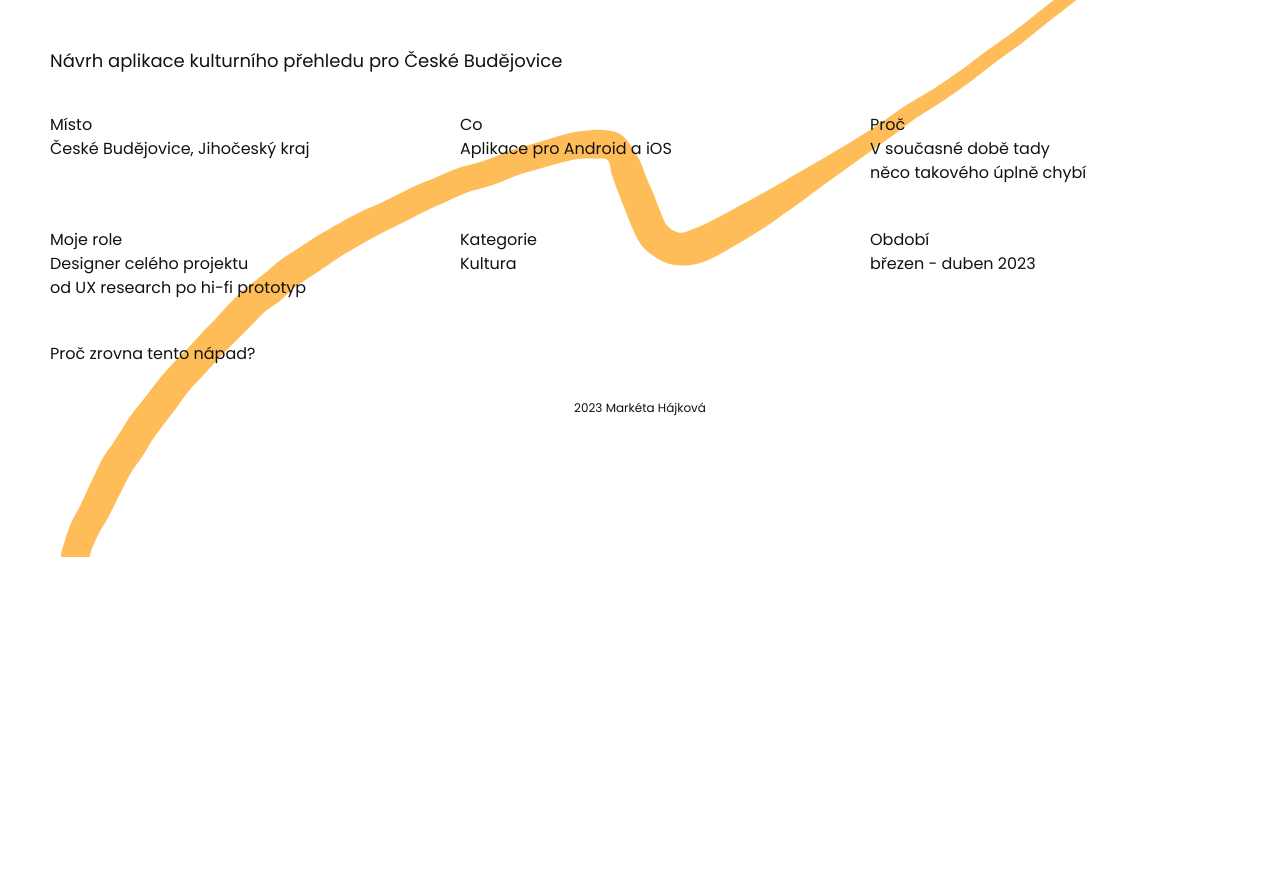
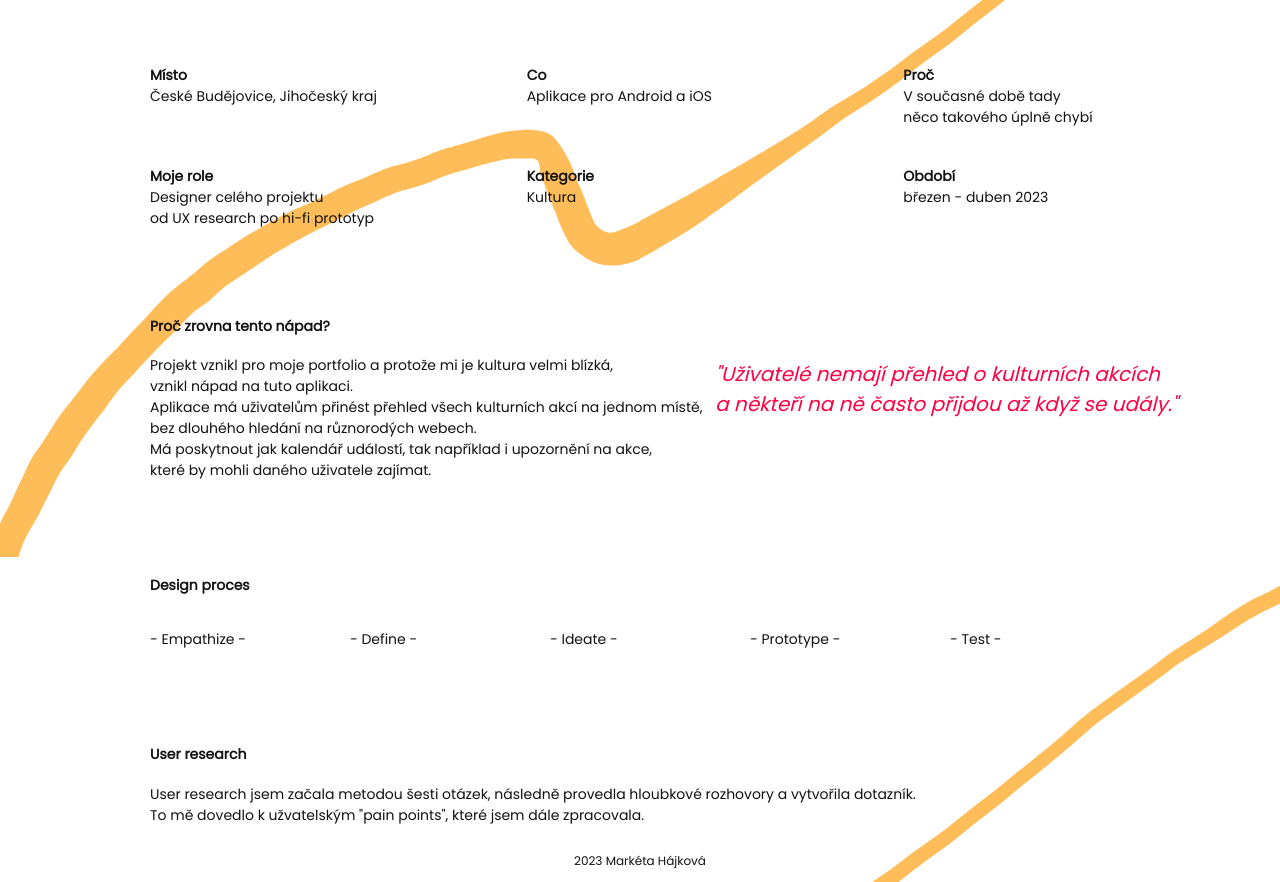
Before and after one commit to mahajek/projekt_portfolio, an Eleventy site: page casestudyone.html in a window 1280 px wide. Shown: the part 243-1125 px from the top of the page. Before the commit the page ends 800 px from the top, so only its background shows below. Built offline with nearby package versions, Linux system fonts and the light colour scheme; Eleventy itself is replaced by a stand-in of ours; files that its build step writes are made by us from their sources.

Commit message:
Case study

```diff
--- a/casestudyone.html
+++ b/casestudyone.html
@@ -5,27 +5,68 @@ title: one
 
 <div class="casestudyone">
   <h2 class="casestudyone__title">- 01 kde hledat kulturu -</h2>
-  <h3 class="casestudyone__subtitle">
-    Návrh aplikace kulturního přehledu pro České Budějovice
-  </h3>
   <div class="casestudyone__info">
     <h4 class="casestudyone__info--title">
-      Místo<br />České Budějovice, Jihočeský kraj
+      <strong>Místo</strong><br />České Budějovice, Jihočeský kraj
     </h4>
     <h4 class="casestudyone__info--title">
-      Co<br />Aplikace pro Android a iOS
+      <strong>Co</strong><br />Aplikace pro Android a iOS
     </h4>
     <h4 class="casestudyone__info--title">
-      Proč<br />V současné době tady <br />něco takového úplně chybí
+      <strong>Proč</strong><br />V současné době tady <br />něco takového úplně
+      chybí
     </h4>
     <h4 class="casestudyone__info--title">
-      Moje role<br />Designer celého projektu <br />od UX research po hi-fi
-      prototyp
+      <strong>Moje role</strong><br />Designer celého projektu <br />od UX
+      research po hi-fi prototyp
     </h4>
-    <h4 class="casestudyone__info--title">Kategorie<br />Kultura</h4>
-    <h4 class="casestudyone__info--title">Období<br />březen - duben 2023</h4>
+    <h4 class="casestudyone__info--title">
+      <strong>Kategorie</strong><br />Kultura
+    </h4>
+    <h4 class="casestudyone__info--title">
+      <strong>Období</strong><br />březen - duben 2023
+    </h4>
   </div>
-  <div class="why">
-    <h4>Proč zrovna tento nápad?</h4>
+  <div class="project__overview">
+    <div class="project__overview--description">
+      <h4><strong>Proč zrovna tento nápad?</strong></h4>
+      <p>
+        Projekt vznikl pro moje portfolio a protože mi je kultura velmi
+        blízká,<br />
+        vznikl nápad na tuto aplikaci.<br />
+        Aplikace má uživatelům přinést přehled všech kulturních akcí na jednom
+        místě,
+        <br />bez dlouhého hledání na různorodých webech.<br />
+        Má poskytnout jak kalendář událostí, tak například i upozornění na akce,
+        <br />
+        které by mohli daného uživatele zajímat.
+      </p>
+    </div>
+    <div class="project__overview--problem">
+      <h4>
+        "Uživatelé nemají přehled o kulturních akcích <br />a někteří na ně
+        často přijdou až když se udály."
+      </h4>
+    </div>
+  </div>
+  <div class="design-proces">
+    <h4><strong>Design proces</strong></h4>
+    <div class="design-proces__stages">
+      <p>- Empathize -</p>
+      <p>- Define -</p>
+      <p>- Ideate -</p>
+      <p>- Prototype -</p>
+      <p>- Test -</p>
+    </div>
+  </div>
+  <div class="user-research">
+    <h4>
+      <strong>User research</strong>
+    </h4>
+    <p>
+      User research jsem začala metodou šesti otázek, následně provedla
+      hloubkové rozhovory a vytvořila dotazník.<br />
+      To mě dovedlo k užvatelským "pain points", které jsem dále zpracovala.
+    </p>
   </div>
 </div>
--- a/css/styles.css
+++ b/css/styles.css
@@ -5,8 +5,8 @@ html {
   background-size: cover;
   background-repeat: no-repeat;
   background-attachment: fixed;
+  background-image: url(/img/background.svg);
   /*background-color: #f8fcff;*/
-  background-image: url(/img/background.svg);
 }
 
 *,
@@ -386,7 +386,7 @@ a {
 
 @media only screen and (min-width: 1020px) {
   body {
-    font-size: 16px;
+    font-size: 14px;
   }
 
   /* Hlavička*/
@@ -532,7 +532,7 @@ a {
   /*Case study*/
 
   .casestudyone {
-    margin-left: 50px;
+    margin-left: 150px;
     margin-top: 50px;
   }
 
@@ -542,13 +542,35 @@ a {
     color: #ffbd59;
   }
 
-  .casestudyone__subtitle {
-    font-size: 18px;
-  }
-
   .casestudyone__info {
     display: grid;
     grid-template-columns: 1fr 1fr 1fr;
+  }
+
+  .project__overview {
+    display: grid;
+    grid-template-columns: 1fr 1fr;
+    margin-top: 50px;
+  }
+
+  .project__overview--problem {
+    font-size: 20px;
+    font-style: italic;
+    margin-top: 35px;
+    color: #ff0044;
+  }
+
+  .design-proces {
+    margin-top: 80px;
+  }
+
+  .design-proces__stages {
+    display: grid;
+    grid-template-columns: 200px 200px 200px 200px 200px;
+  }
+
+  .user-research {
+    margin-top: 80px;
   }
 
   /*O mně*/
```
